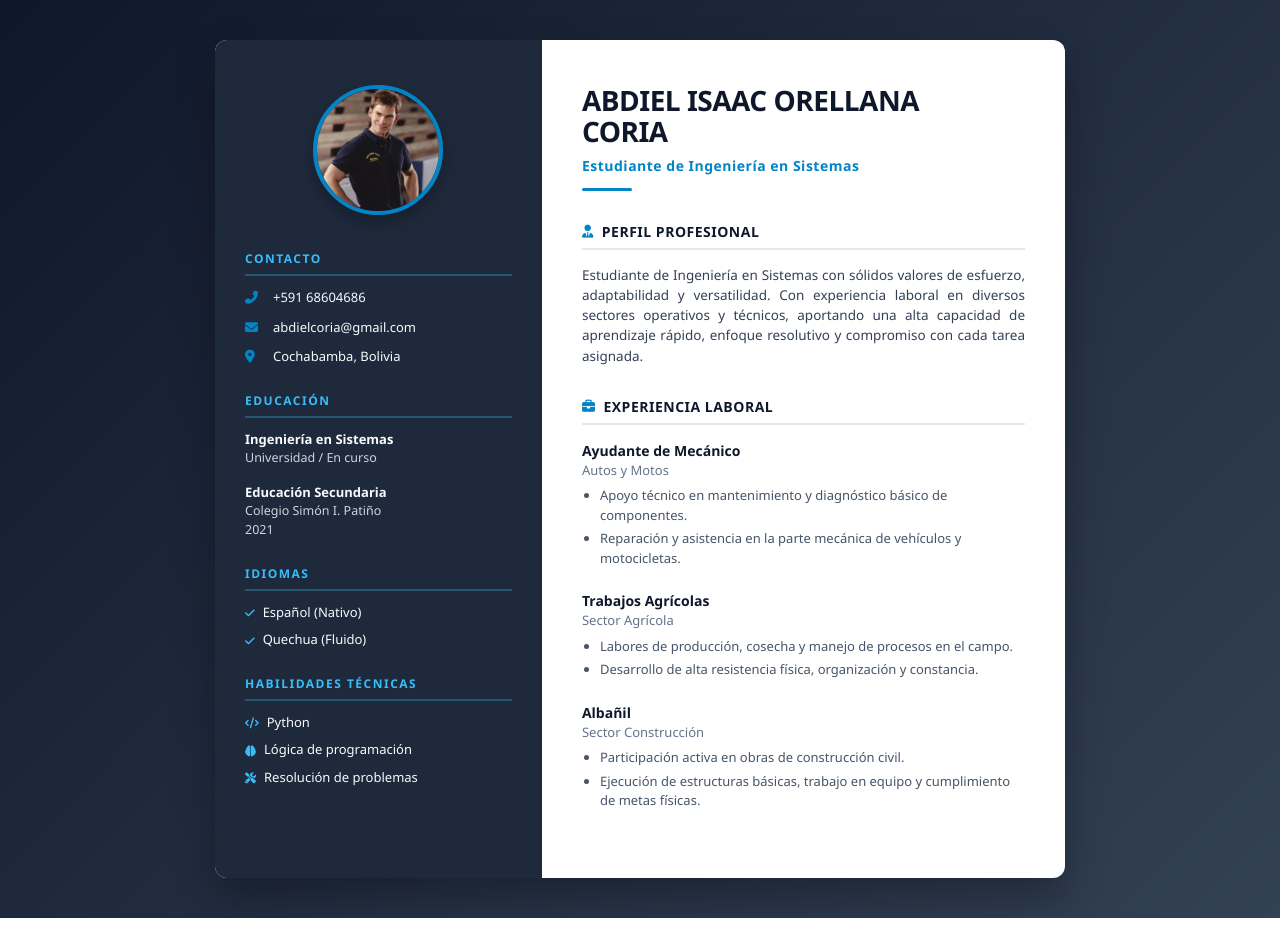
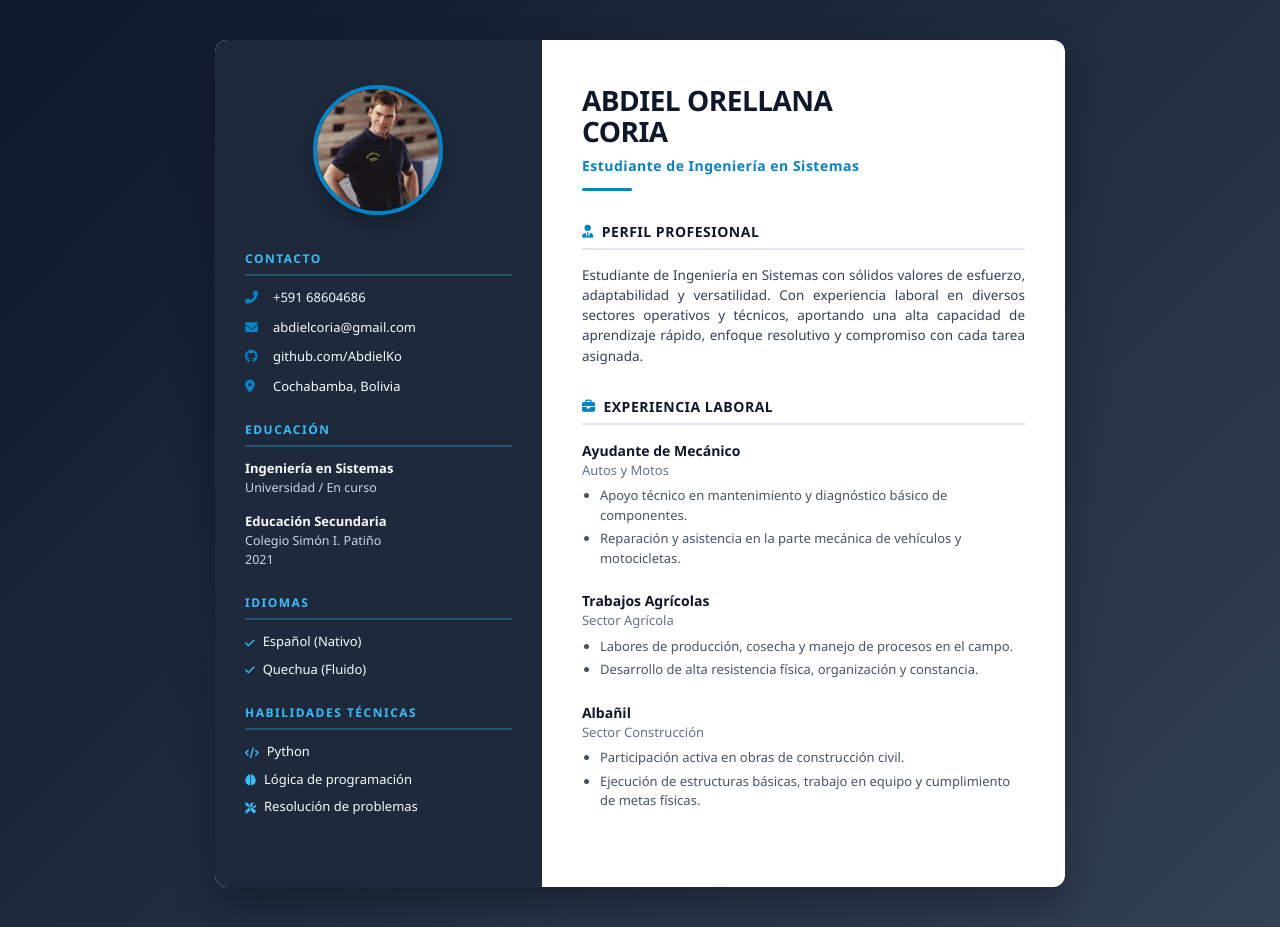
Before and after one commit to AbdielKo/cv-uab2, a plain HTML site: page index.html in a window 1280 px wide. Drawn offline with Linux system fonts and the light colour scheme.

Commit message:
Actualizar diseño y agregar enlaces de correo y GitHub

```diff
--- a/index.html
+++ b/index.html
@@ -14,14 +14,15 @@
         <!-- COLUMNA IZQUIERDA -->
         <aside class="left-column">
             <div class="profile-container">
-                <img src="foto.png" alt="Abdiel Isaac Orellana Coria" class="profile-img">
+                <img src="foto.png" alt="Abdiel Orellana Coria" class="profile-img">
             </div>
 
             <div class="sidebar-section">
                 <h3 class="section-title light">CONTACTO</h3>
                 <ul class="contact-list light">
                     <li><i class="fas fa-phone-alt"></i> +591 68604686</li>
-                    <li><i class="fas fa-envelope"></i> abdielcoria@gmail.com</li>
+                    <li><i class="fas fa-envelope"></i> <a href="mailto:abdielcoria@gmail.com">abdielcoria@gmail.com</a></li>
+                    <li><i class="fab fa-github"></i> <a href="https://github.com/AbdielKo" target="_blank">github.com/AbdielKo</a></li>
                     <li><i class="fas fa-map-marker-alt"></i> Cochabamba, Bolivia</li>
                 </ul>
             </div>
@@ -62,7 +63,7 @@
         <!-- COLUMNA DERECHA -->
         <main class="right-column">
             <header class="header-main">
-                <h1>ABDIEL ISAAC ORELLANA</h1>
+                <h1>ABDIEL ORELLANA</h1>
                 <h1>CORIA</h1>
                 <p class="job-title">Estudiante de Ingeniería en Sistemas</p>
                 <div class="title-underline"></div>
--- a/style.css
+++ b/style.css
@@ -51,7 +51,7 @@ body {
     margin-bottom: 30px;
 }
 
-/* FOTO CIRCULAR MEJORADA */
+/* FOTO CIRCULAR PERFECTA */
 .profile-img {
     width: 130px;
     height: 130px;
@@ -70,12 +70,12 @@ body {
     font-weight: 700;
     margin-bottom: 12px;
     letter-spacing: 1.5px;
-    color: #38bdf8; /* Azul claro de acento */
+    color: #38bdf8;
     border-bottom: 2px solid rgba(56, 189, 248, 0.3);
     padding-bottom: 6px;
 }
 
-/* Lista de contacto */
+/* Lista de contacto y enlaces */
 .contact-list {
     list-style: none;
 }
@@ -93,6 +93,17 @@ body {
     width: 18px;
     color: var(--accent-color);
     font-size: 13px;
+}
+
+.contact-list a {
+    color: var(--text-light);
+    text-decoration: none;
+    transition: opacity 0.2s ease;
+}
+
+.contact-list a:hover {
+    opacity: 0.8;
+    text-decoration: underline;
 }
 
 /* Bloques de educación */
```
